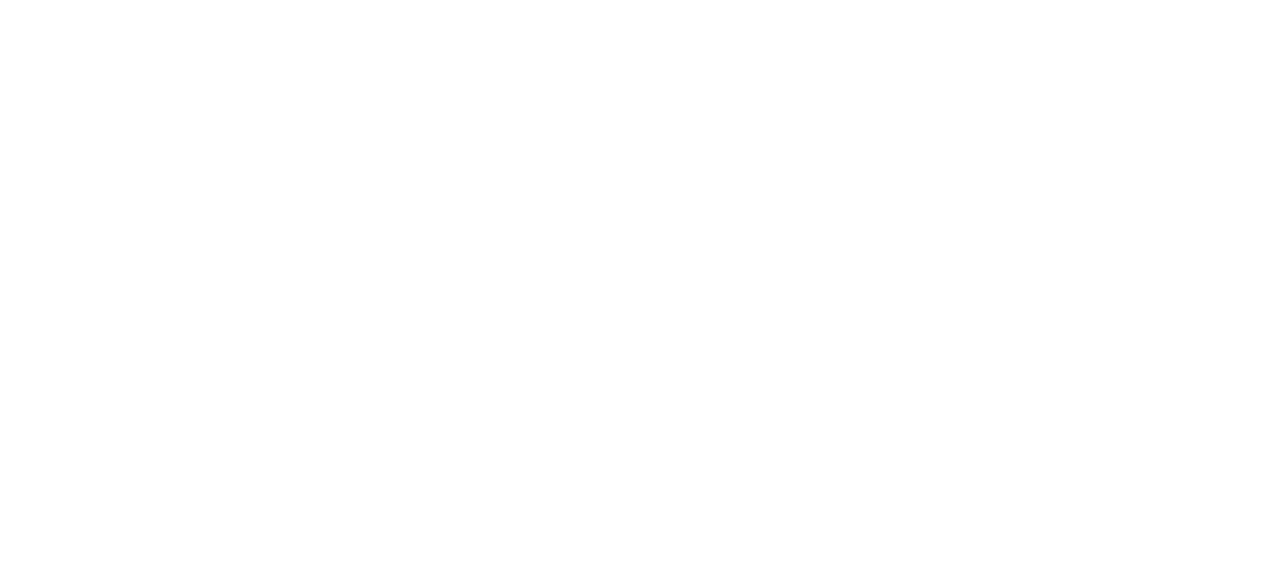
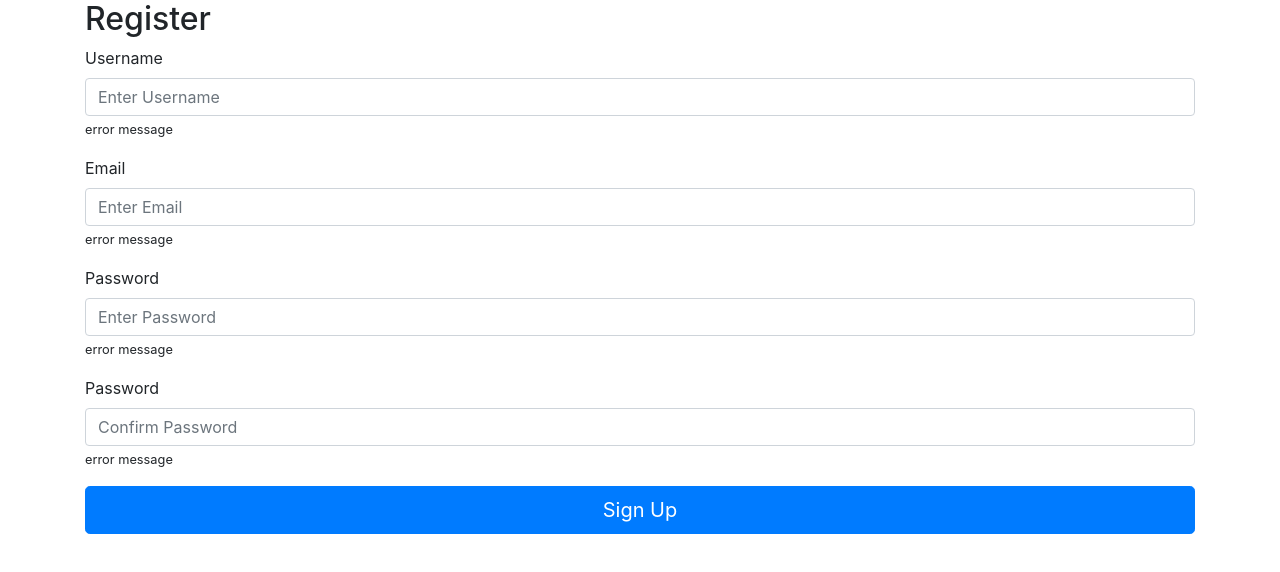
Before and after one commit to SohanR/valid-form, a website with bundled scripts: page index.html in a window 1280 px wide. Built offline with nearby package versions, Linux system fonts and the light colour scheme.

Commit message:
form markup

```diff
--- a/index.html
+++ b/index.html
@@ -1,30 +1,77 @@
 <!DOCTYPE html>
 <html lang="en">
+
 <head>
   <!-- Required meta tags -->
   <meta charset="utf-8" />
-    <meta
-      name="viewport"
-      content="width=device-width, initial-scale=1, shrink-to-fit=no"
-    />
+  <meta name="viewport" content="width=device-width, initial-scale=1, shrink-to-fit=no" />
 
   <!-- Bootstrap CSS -->
-    <link rel="stylesheet" href="https://stackpath.bootstrapcdn.com/bootstrap/4.5.0/css/bootstrap.min.css" integrity="sha384-9aIt2nRpC12Uk9gS9baDl411NQApFmC26EwAOH8WgZl5MYYxFfc+NcPb1dKGj7Sk" crossorigin="anonymous">
-    <link
-      rel="stylesheet"
-      href="https://cdnjs.cloudflare.com/ajax/libs/font-awesome/5.12.0-2/css/all.min.css"
-      integrity="sha256-46r060N2LrChLLb5zowXQ72/iKKNiw/lAmygmHExk/o="
-      crossorigin="anonymous"
-    />
+  <link href="https://fonts.googleapis.com/css2?family=Open+Sans&display=swap" rel="stylesheet">
+  <link rel="stylesheet" href="https://stackpath.bootstrapcdn.com/bootstrap/4.5.0/css/bootstrap.min.css"
+    integrity="sha384-9aIt2nRpC12Uk9gS9baDl411NQApFmC26EwAOH8WgZl5MYYxFfc+NcPb1dKGj7Sk" crossorigin="anonymous">
+  <link rel="stylesheet" href="https://cdnjs.cloudflare.com/ajax/libs/font-awesome/5.12.0-2/css/all.min.css"
+    integrity="sha256-46r060N2LrChLLb5zowXQ72/iKKNiw/lAmygmHExk/o=" crossorigin="anonymous" />
   <link rel="stylesheet" href="src/style/style.css" />
-    <title>Title</title>
+  <title>Form Validation</title>
 </head>
+
 <body>
+
+  <div class="container">
+    <form id="form" class="form">
+      <h2>Register</h2>
+      <div class="form-group">
+        <label for="username">Username</label>
+        <input class="form-control" type="text" id="username" placeholder="Enter Username">
+        <small>error message</small>
+      </div>
+
+      <div class="form-group ">
+        <label for="email">Email</label>
+        <input class="form-control" type="text" id="email" placeholder="Enter Email">
+        <small>error message</small>
+      </div>
+
+      <div class="form-group ">
+        <label for="password">Password</label>
+        <input class="form-control" type="password" id="password" placeholder="Enter Password">
+        <small>error message</small>
+      </div>
+
+      <div class="form-group">
+        <label for="password2">Password</label>
+        <input class="form-control" type="password" id="password2" placeholder="Confirm Password">
+        <small>error message</small>
+      </div>
+      <button class="btn btn-lg btn-primary btn-block" type="submit">Sign Up</button>
+    </form>
+  </div>
+
+
+
+
+
+
+
+
+
+
+
+
+
   <!-- Optional JavaScript -->
   <!-- jQuery first, then Popper.js, then Bootstrap JS -->
-    <script src="https://code.jquery.com/jquery-3.5.1.slim.min.js" integrity="sha384-DfXdz2htPH0lsSSs5nCTpuj/zy4C+OGpamoFVy38MVBnE+IbbVYUew+OrCXaRkfj" crossorigin="anonymous"></script>
-  <script src="https://cdn.jsdelivr.net/npm/popper.js@1.16.0/dist/umd/popper.min.js" integrity="sha384-Q6E9RHvbIyZFJoft+2mJbHaEWldlvI9IOYy5n3zV9zzTtmI3UksdQRVvoxMfooAo" crossorigin="anonymous"></script>
-  <script src="https://stackpath.bootstrapcdn.com/bootstrap/4.5.0/js/bootstrap.min.js" integrity="sha384-OgVRvuATP1z7JjHLkuOU7Xw704+h835Lr+6QL9UvYjZE3Ipu6Tp75j7Bh/kR0JKI" crossorigin="anonymous"></script>
+  <script src="https://code.jquery.com/jquery-3.5.1.slim.min.js"
+    integrity="sha384-DfXdz2htPH0lsSSs5nCTpuj/zy4C+OGpamoFVy38MVBnE+IbbVYUew+OrCXaRkfj"
+    crossorigin="anonymous"></script>
+  <script src="https://cdn.jsdelivr.net/npm/popper.js@1.16.0/dist/umd/popper.min.js"
+    integrity="sha384-Q6E9RHvbIyZFJoft+2mJbHaEWldlvI9IOYy5n3zV9zzTtmI3UksdQRVvoxMfooAo"
+    crossorigin="anonymous"></script>
+  <script src="https://stackpath.bootstrapcdn.com/bootstrap/4.5.0/js/bootstrap.min.js"
+    integrity="sha384-OgVRvuATP1z7JjHLkuOU7Xw704+h835Lr+6QL9UvYjZE3Ipu6Tp75j7Bh/kR0JKI"
+    crossorigin="anonymous"></script>
   <script src="dist/bundle.js"></script>
 </body>
+
 </html>
```
Lines whose indentation alone changed are shown as unchanged.
